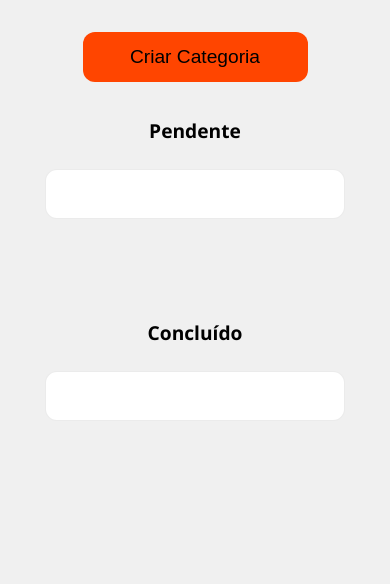
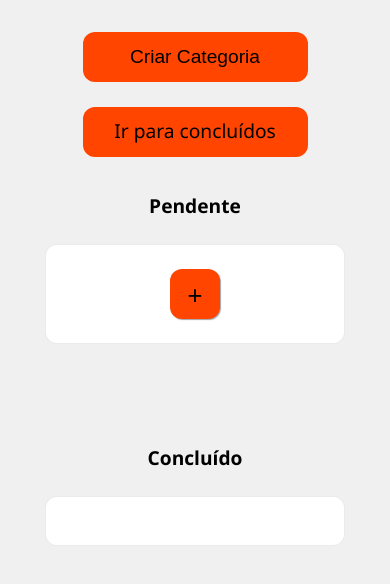
Before and after one commit to enzoanjolimornelas-commits/gerenciadorDeTarefas, a plain HTML site: page index.html in a window 390 px wide. Shown: the part 48-632 px from the top of the page. Drawn offline with Linux system fonts and the light colour scheme.

Commit message:
Continuando o desenvolvimento da responsividade

```diff
--- a/css/style.css
+++ b/css/style.css
@@ -22,17 +22,24 @@
     }
 }
 
-button {
+button, a {
     width: 50px;
     height: 50px;
     border-color: transparent;
+    color: black;
+    text-decoration: none;
     background-color: orangered;
     font-size: 2em;
     border-radius: 12px;
+    padding: 10px;
 
     &:hover {
         background-color: rgba(255, 68, 0, 0.534);
     }
+}
+
+a {
+    display: none;
 }
 
 #criarTarefa {
@@ -131,7 +138,15 @@
         align-items: center;
     }
 
+    a {
+        display: block;
+    }
 
+    #criarTarefa {
+        position: sticky;
+        left: 10px;
+        top: 0px;
+    }
 
     #todas {
         margin: 10px;
--- a/index.html
+++ b/index.html
@@ -11,6 +11,7 @@
     <header>
         <h1>Gerenciador de Tarefas</h1>
         <button class="categoriaCriar">Criar Categoria</button>
+        <a href="#concluido" class="categoriaCriar">Ir para concluídos</a>
     </header>
     <form id="todas">
         <div>
```
